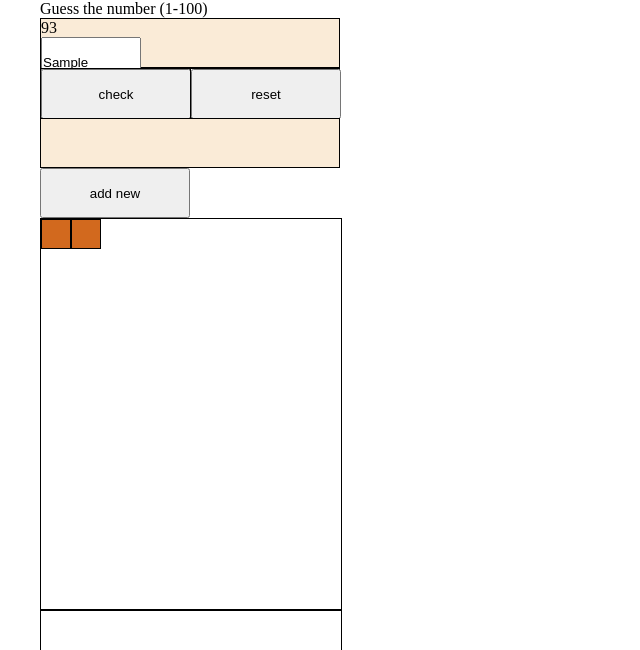
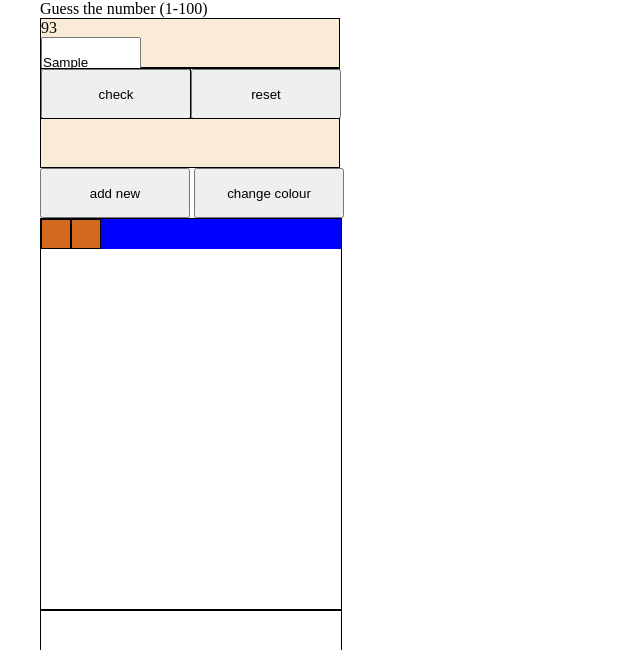
Before and after one commit to davkaforce/dom, a plain HTML site: page firstgame.html in a window 1280 px wide. Both pictures are taken after typing "Sample" into the empty fields and a click on the button "add new". Shown: the top 650 px of the page, without its empty margins (0-640 px from the left). Drawn offline with Linux system fonts and the light colour scheme.

Commit message:
myupdate

```diff
--- a/firstgame.html
+++ b/firstgame.html
@@ -26,6 +26,7 @@
       </div>
       <div>
         <button onclick="addNew()">add new</button>
+        <button onclick="changeColor()">change colour</button>
       </div>
       <div class="yellowbox">
         <div id="add"></div>
--- a/gamebrain.js
+++ b/gamebrain.js
@@ -21,8 +21,22 @@ document.getElementById(
   "jsbox"
 ).innerHTML = `<div class="yellowbox"><div id="add"></div></div>`;
 
-document.getElementById("add").innerHTML = `<div class="minibox"></div>`;
+document.getElementById(
+  "add"
+).innerHTML = `<div id="yellowboxid" class="minibox"></div>`;
 
 function addNew() {
-  document.getElementById("add").innerHTML += `<div class="minibox"></div>`;
+  document.getElementById(
+    "add"
+  ).innerHTML += `<div id="yellowboxid" class="minibox"></div>`;
+  var myDiv = document.getElementById("add");
+  myDiv.style.backgroundColor = "blue";
 }
+
+function changeColor() {
+  document.getElementById(
+    "add"
+  ).innerHTML += `<div id="yellowboxid" class="minibox2"></div>`;
+  var myDiv = document.getElementById("add");
+  myDiv.style.backgroundColor = "yellow";
+}
--- a/gamestyle.css
+++ b/gamestyle.css
@@ -54,3 +54,10 @@
   background-color: chocolate;
   border: 1px solid black;
 }
+
+.minibox2 {
+  width: 30px;
+  height: 30px;
+  background-color: blue;
+  border: 1px solid black;
+}
```
